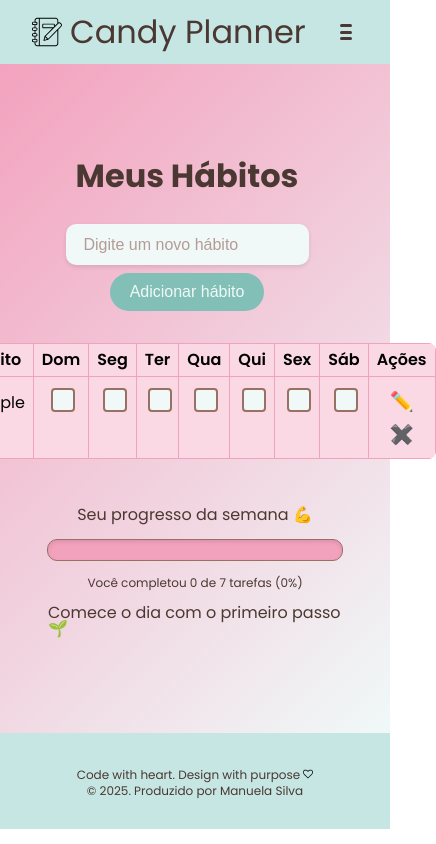
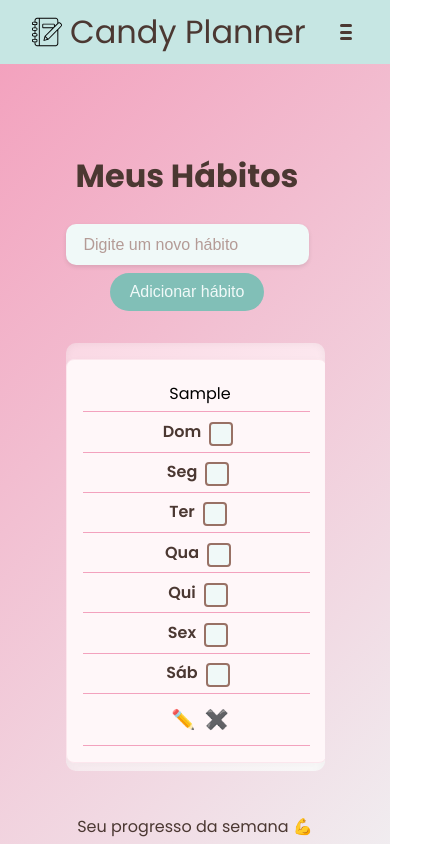
Before and after one commit to netuninho/candy-planner, a React (Vite) app: page /habitos in a window 390 px wide. Both pictures are taken after typing "Sample" into the empty fields and a click on the button "Adicionar hábito". Shown: the top 844 px of the page, 436 px wide, since content can reach past the window. Built offline with nearby package versions, Linux system fonts and the light colour scheme.

Commit message:
feat: tabela responsiva

```diff
--- a/src/assets/styles/pages/Habitos.scss
+++ b/src/assets/styles/pages/Habitos.scss
@@ -48,6 +48,7 @@
       border: 1px solid $bubble-gum;
       padding: 0.5rem;
       text-align: center;
+      font-size: 1rem;
     }
 
     th {
@@ -59,6 +60,85 @@
       width: 18px;
       height: 18px;
       cursor: pointer;
+    }
+
+    @include max-mobile {
+      display: block;
+      overflow-x: auto;
+      max-width: 320px;
+      scroll-snap-type: x mandatory;
+      scroll-behavior: smooth;
+      padding: 1rem 0 0.5rem;
+      white-space: nowrap;
+      border: none;
+      box-sizing: border-box;
+      -webkit-overflow-scrolling: touch;
+      background: linear-gradient(135deg, lighten($bubble-gum, 12%), lighten($candy-floss, 8%));
+      border-radius: 10px;
+      box-shadow: inset 0 0 8px rgba(0, 0, 0, 0.05);
+
+      &::-webkit-scrollbar {
+        height: 8px;
+      }
+
+      &::-webkit-scrollbar-thumb {
+        background-color: $bubble-gum;
+        border-radius: 10px;
+      }
+
+      table {
+        width: 100%;
+        min-width: unset;
+        border-spacing: 0;
+        scroll-snap-align: start;
+      }
+
+      table,
+      thead,
+      tbody,
+      tr,
+      th,
+      td {
+        display: block;
+      }
+
+      thead {
+        display: none;
+      }
+
+      tbody {
+        display: flex;
+        gap: 1rem;
+        padding: 0 1rem;
+      }
+
+      tr {
+        flex: 0 0 100%;
+        scroll-snap-align: center;
+        border: 1px solid lighten($bubble-gum, 15%);
+        border-radius: 8px;
+        background: #fff7f9;
+        padding: 1rem;
+        min-width: unset;
+        box-shadow: 0 4px 10px rgba(0, 0, 0, 0.05);
+      }
+
+      td {
+        text-align: left;
+        border: none;
+        display: flex;
+        justify-content: center;
+        align-items: center;
+        padding: 0.6rem 0;
+        border-bottom: 1px solid $bubble-gum;
+
+        &:before {
+          content: attr(data-label);
+          font-weight: 600;
+          color: $chocolate;
+          margin-right: 0.5rem;
+        }
+      }
     }
   }
 
--- a/src/pages/Habitos.tsx
+++ b/src/pages/Habitos.tsx
@@ -117,12 +117,12 @@ const Habitos = () => {
                         autoFocus
                       />
                     ) : (
-                      <span>{habit.text}</span>
+                      <span datatype="title">{habit.text}</span>
                     )}
                   </td>
 
                   {weekDays.map((day) => (
-                    <td key={day}>
+                    <td key={day} data-label={day}>
                       <Checkbox
                         checked={habit.days[day]}
                         onChange={() => toggleDay(habit.id, day)}
@@ -131,7 +131,7 @@ const Habitos = () => {
                     </td>
                   ))}
 
-                  <td>
+                  <td datatype="buttons">
                     {editingId === habit.id ? (
                       <>
                         <Button
```
